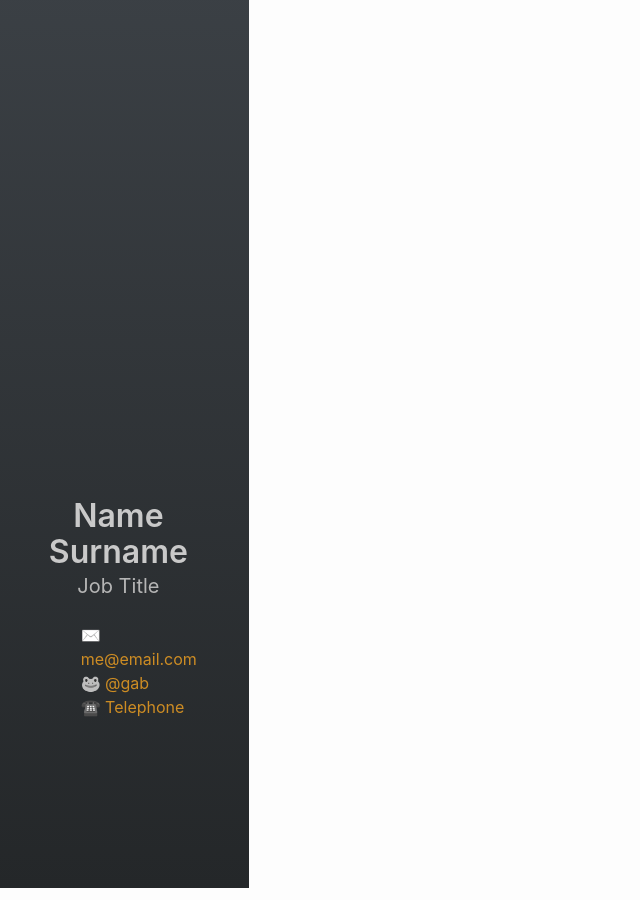
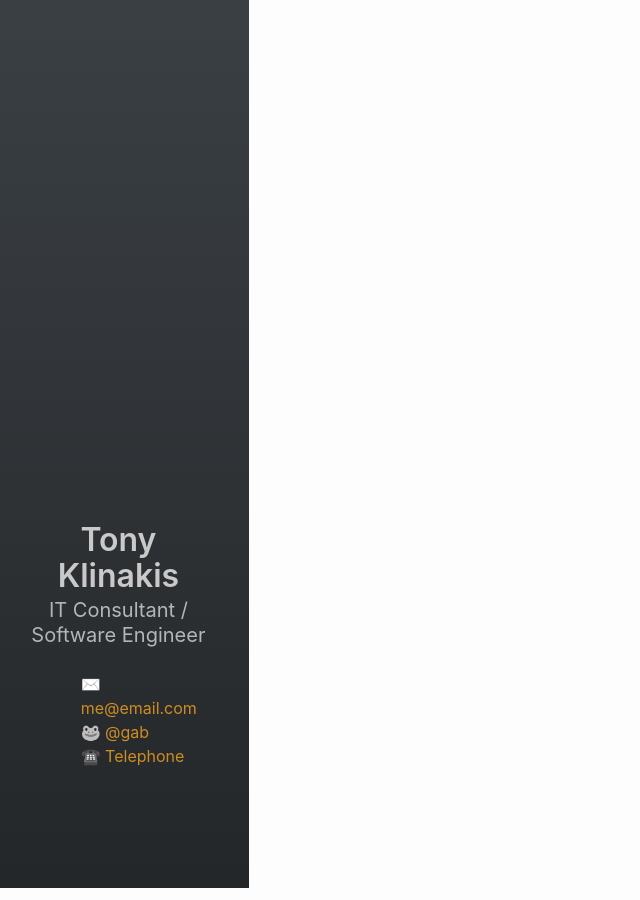
Before and after one commit to aklin/aklin.github.io, a Jekyll site: the page built from index.html, in a window 1280 px wide. Shown: the whole page, without its empty margins (0-640 px from the left). Built offline with Jekyll 4.4.1, drawn with Linux system fonts in a browser that asks for light colours; the list of posts is cut into pages by our own code.

Commit message:
break up sidebar, parametrize it

```diff
--- a/_config.yml
+++ b/_config.yml
@@ -5,7 +5,7 @@
 
 # Site
 title: Tony Klin's Notes
-subtitle:
+subtitle: IT Consultant / Software Engineer
 description:
 author: Tony Klinakis
 repository: aklin/aklin.github.io
--- /dev/null
+++ b/_includes/sidebar.html
@@ -0,0 +1,21 @@
+<div class="column is-one-fifth gradient">
+	<section class="section has-text-centered sidebar">
+		<div class="half-spacer">
+			<h1 class="title">{{ page.title }}</h1>
+			<h2 class="title">{{ page.subtitle }}</h2>
+		</div>
+		<div class="contact-section">
+			<h1 class="title">{{ site.author }}</h1>
+			<h2 class="subtitle">{{ site.subtitle }}</h2>
+
+			<ul class="contact-list">
+				<li><span class="grayscale">✉️</span> <a href="mailto:me@email.com">me@email.com</a></li>
+				<li><span class="grayscale">🐸</span> <a href="#">@gab</a></li>
+				<li><span class="grayscale">☎️</span> <a href="tel:(+44)790000000">Telephone</a></li>
+			</ul>
+
+		</div>
+
+	</section>
+
+</div>
--- a/_layouts/default.html
+++ b/_layouts/default.html
@@ -2,32 +2,10 @@
 <html>
 {% include header.html %}
 <body>
-
 	<section class="section main">
 
 		<div class="columns">
-			<div class="column is-one-fifth gradient">
-				<section class="section has-text-centered sidebar">
-					<div class="half-spacer">
-						<h1 class="title">{{ page.title }}</h1>
-					</div>
-					<div class="contact-section">
-						<h1 class="title">Name Surname</h1>
-						<h2 class="subtitle">Job Title</h2>
-
-						<ul class="contact-list">
-							<li><span class="grayscale">✉️</span> <a href="mailto:me@email.com">me@email.com</a></li>
-							<li><span class="grayscale">🐸</span> <a href="#">@gab</a></li>
-							<li><span class="grayscale">☎️</span> <a href="tel:(+44)790000000">Telephone</a></li>
-						</ul>
-
-					</div>
-
-				</section>
-
-				<div class="container half-height"></div>
-
-			</div>
+			{% include sidebar.html %}
 			<div class="column">
 				<section class="section">
 					<div class="container">
```
